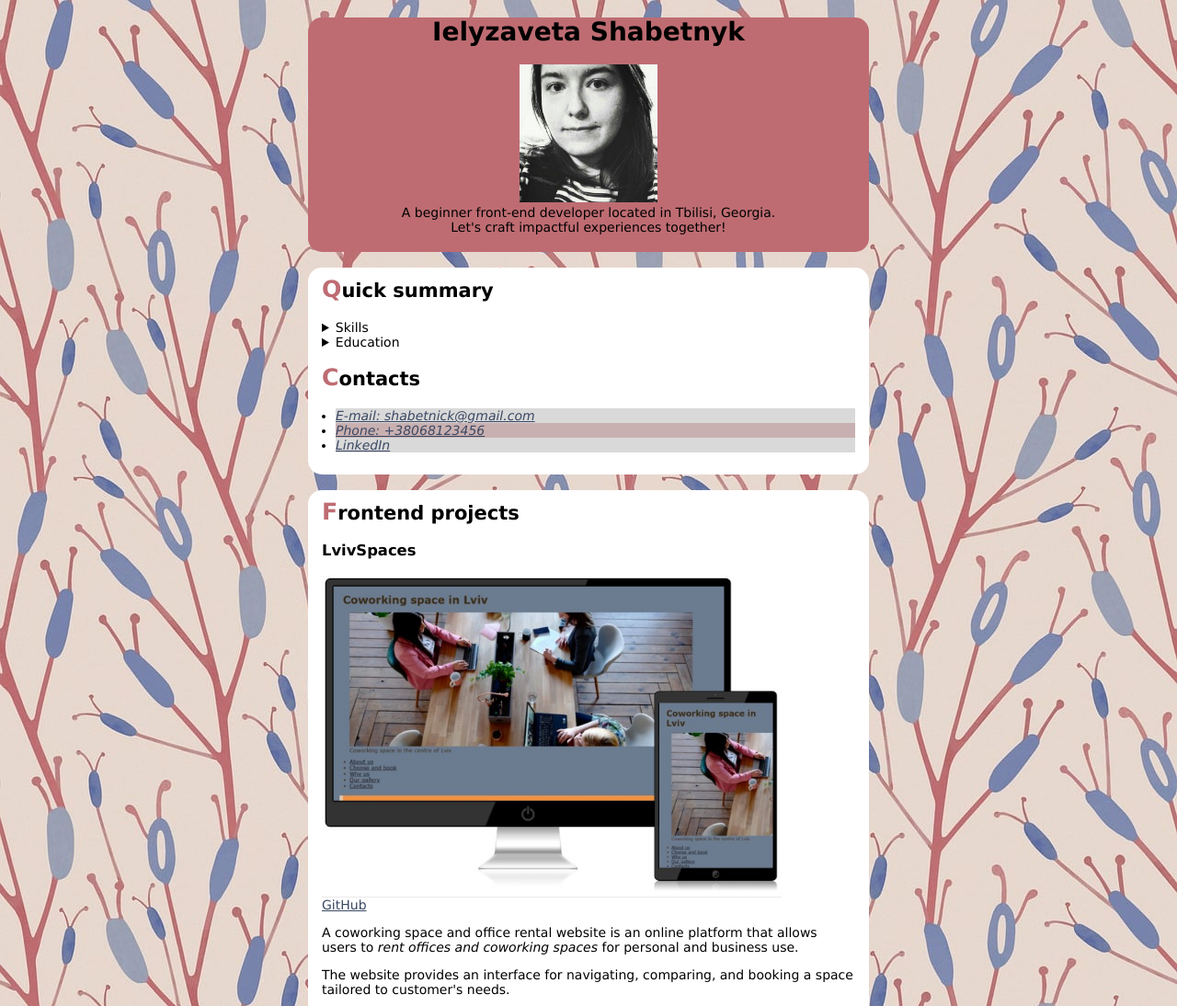
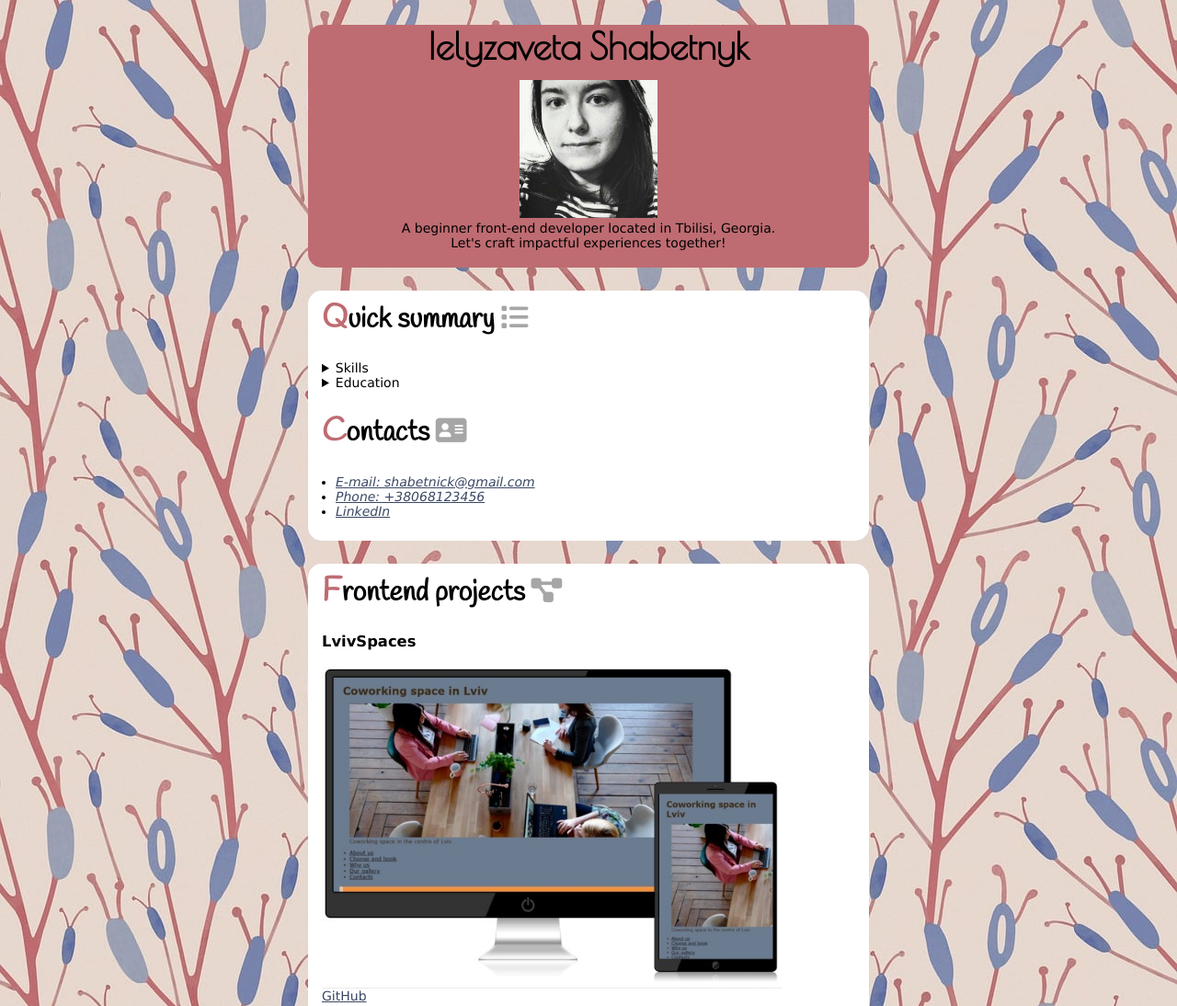
Before and after one commit to lizazp92/CV, a plain HTML site: page index.html in a window 1280 px wide. Shown: the top 1094 px of the page at 92% size. Drawn offline with nearby package versions, Linux system fonts and the light colour scheme.

Commit message:
Add fonts for headings + legend. Add icons

```diff
--- a/css/styles.css
+++ b/css/styles.css
@@ -3,6 +3,7 @@ body {
   font-family: Verdana, Geneva, Tahoma, sans-serif;
   font-size: 14px;
 }
+
 header {
   background-color: #be6c72;
   width: 610px;
@@ -11,6 +12,13 @@ header {
   margin: auto;
   border-radius: 15px;
 }
+
+h1 {
+  font-family: "Poiret One", sans-serif;
+  font-weight: bolder;
+  margin-bottom: 0;
+  font-size: 40px;
+}
 .cv-photo {
   width: 150px;
 }
@@ -18,25 +26,30 @@ header {
   width: 155px;
 }
 
+h2 {
+  font-family: "Handlee", cursive;
+  font-style: normal;
+  font-size: 30px;
+}
 h2::first-letter {
   color: #be6c72;
   font-size: larger;
   font-weight: bolder;
 }
 
-/* ol > li:nth-child(odd):not(.first-ul) {
+ol > li:nth-child(odd):not(.first-ul) {
   background-color: rgb(180, 179, 179, 0.5);
 }
 ol > li:nth-child(even):not(.first-ul) {
   background-color: rgba(148, 99, 99, 0.5);
-} */
+}
 
-:not(ol.first-ol) > li:nth-child(odd) {
+/* :not(ol.first-ol) > li:nth-child(odd) {
   background-color: rgb(180, 179, 179, 0.5);
 }
 :not(ol.first-ol) > li:nth-child(even) {
   background-color: rgba(148, 99, 99, 0.5);
-}
+} */
 
 .first-ul li {
   background-color: rgba(0, 255, 17, 0.5);
@@ -117,6 +130,7 @@ legend {
   padding-top: 7px;
   margin-left: auto;
   margin-right: auto;
+  font-family: "Handlee", cursive;
 }
 input,
 textarea {
@@ -170,3 +184,8 @@ button:active {
   margin-bottom: 15px;
   text-align: center;
 }
+
+.fa-solid {
+  color: #4f4f4f;
+  opacity: 0.5;
+}
--- a/index.html
+++ b/index.html
@@ -6,6 +6,27 @@
     <meta name="description" content="Ielyzaveta Shabetnyk's resume" />
     <meta name="keywords" content="CV, resume, curriculum vitae, bio" />
     <meta name="viewport" content="width=device-width, initial-scale=1.0" />
+    <link rel="preconnect" href="https://fonts.googleapis.com" />
+    <link rel="preconnect" href="https://fonts.gstatic.com" crossorigin />
+    <link
+      href="https://fonts.googleapis.com/css2?family=Handlee&display=swap"
+      rel="stylesheet"
+    />
+
+    <link
+      rel="stylesheet"
+      href="https://cdnjs.cloudflare.com/ajax/libs/font-awesome/6.5.1/css/all.min.css"
+      integrity="sha512-DTOQO9RWCH3ppGqcWaEA1BIZOC6xxalwEsw9c2QQeAIftl+Vegovlnee1c9QX4TctnWMn13TZye+giMm8e2LwA=="
+      crossorigin="anonymous"
+      referrerpolicy="no-referrer"
+    />
+
+    <link rel="preconnect" href="https://fonts.googleapis.com" />
+    <link rel="preconnect" href="https://fonts.gstatic.com" crossorigin />
+    <link
+      href="https://fonts.googleapis.com/css2?family=Poiret+One&display=swap"
+      rel="stylesheet"
+    />
     <title>CV Ielyzaveta Shabetnyk</title>
     <link rel="stylesheet" href="./css/normalize.css" />
     <link rel="stylesheet" href="./css/styles.css" />
@@ -29,7 +50,7 @@
     <main id="page-content">
       <div class="section-space">
         <section id="summary">
-          <h2 class="p-top">Quick summary</h2>
+          <h2 class="p-top">Quick summary <i class="fa-solid fa-list"></i></h2>
           <details>
             <summary>Skills</summary>
             <ul>
@@ -56,7 +77,7 @@
           </details>
         </section>
         <section id="contacts">
-          <h2>Contacts</h2>
+          <h2>Contacts <i class="fa-solid fa-address-card"></i></h2>
           <address>
             <ul class="list">
               <li>
@@ -73,7 +94,9 @@
         </section>
       </div>
       <section id="projects" class="section-space">
-        <h2 class="p-top">Frontend projects</h2>
+        <h2 class="p-top">
+          Frontend projects <i class="fa-solid fa-diagram-project"></i>
+        </h2>
         <section id="lvivspaces">
           <h3>LvivSpaces</h3>
           <img
@@ -95,7 +118,9 @@
       </section>
 
       <section id="experience" class="section-space">
-        <h2 class="p-top">Working experience</h2>
+        <h2 class="p-top">
+          Working experience <i class="fa-solid fa-briefcase"></i>
+        </h2>
         <section id="gravilink" class="border-line">
           <dl>
             <dt>
```
